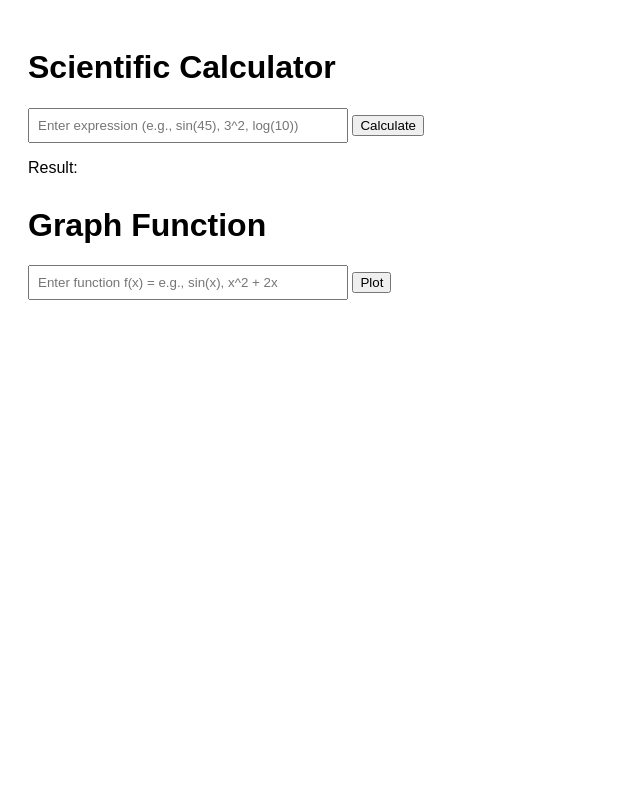
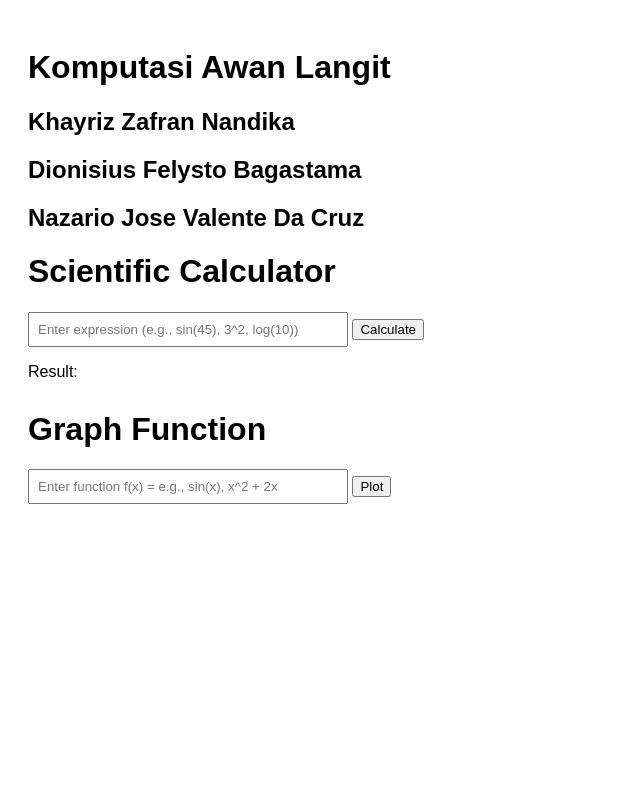
Before and after one commit to KZOwO/SimplePaaS-KomputasiAwanLangit, a website: page public/index.html in a window 1280 px wide. Shown: the whole page, without its empty margins (0-640 px from the left). Drawn offline with nearby package versions, Linux system fonts and the light colour scheme.

Commit message:
Add creator group name and memberlists

```diff
--- a/public/index.html
+++ b/public/index.html
@@ -20,7 +20,10 @@
     </style>
 </head>
 <body>
-
+    <h1>Komputasi Awan Langit</h1>
+    <h2>Khayriz Zafran Nandika</h2>
+    <h2>Dionisius Felysto Bagastama</h2>
+    <h2>Nazario Jose Valente Da Cruz</h2>
     <h1>Scientific Calculator</h1>
 
     <div id="calculator">
```
